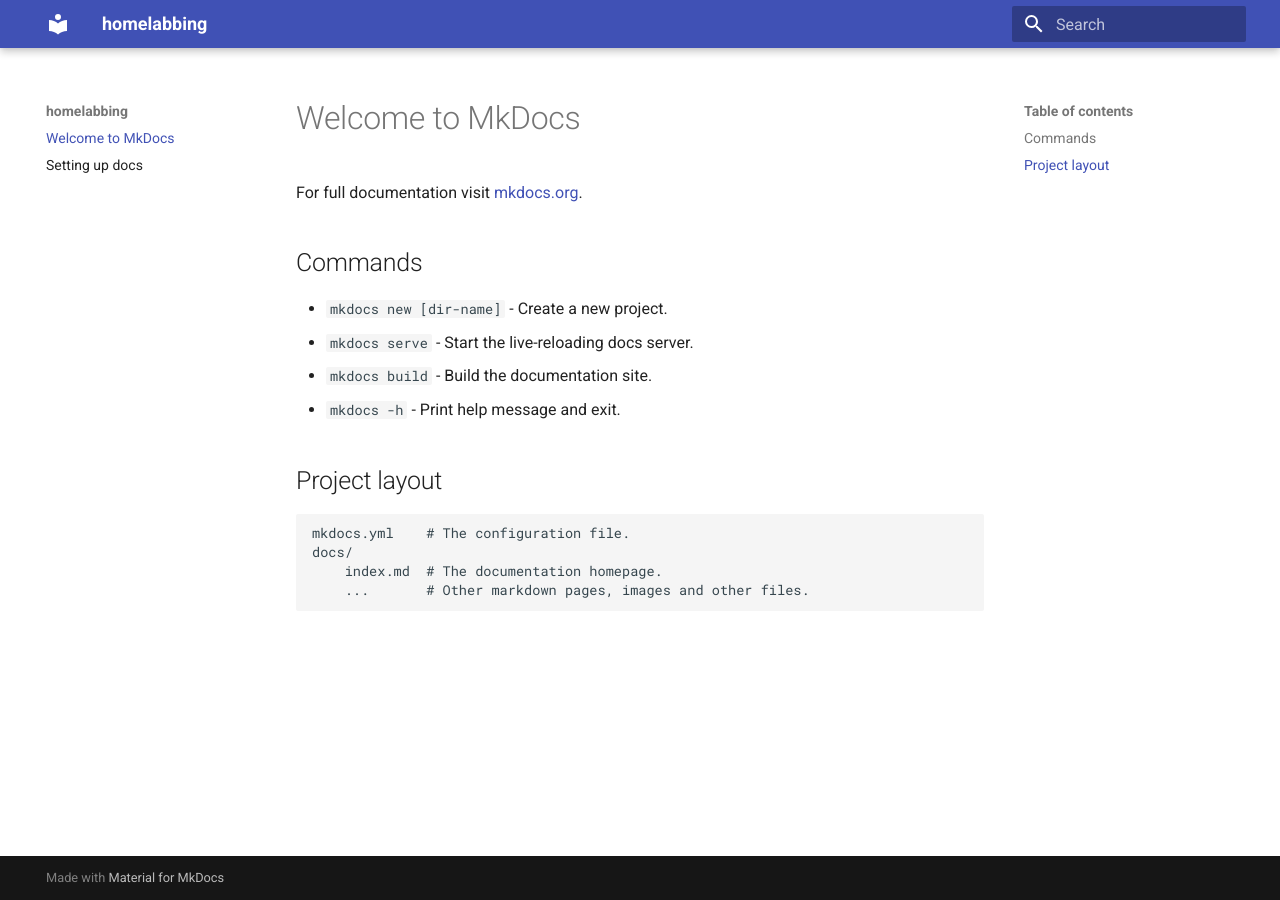
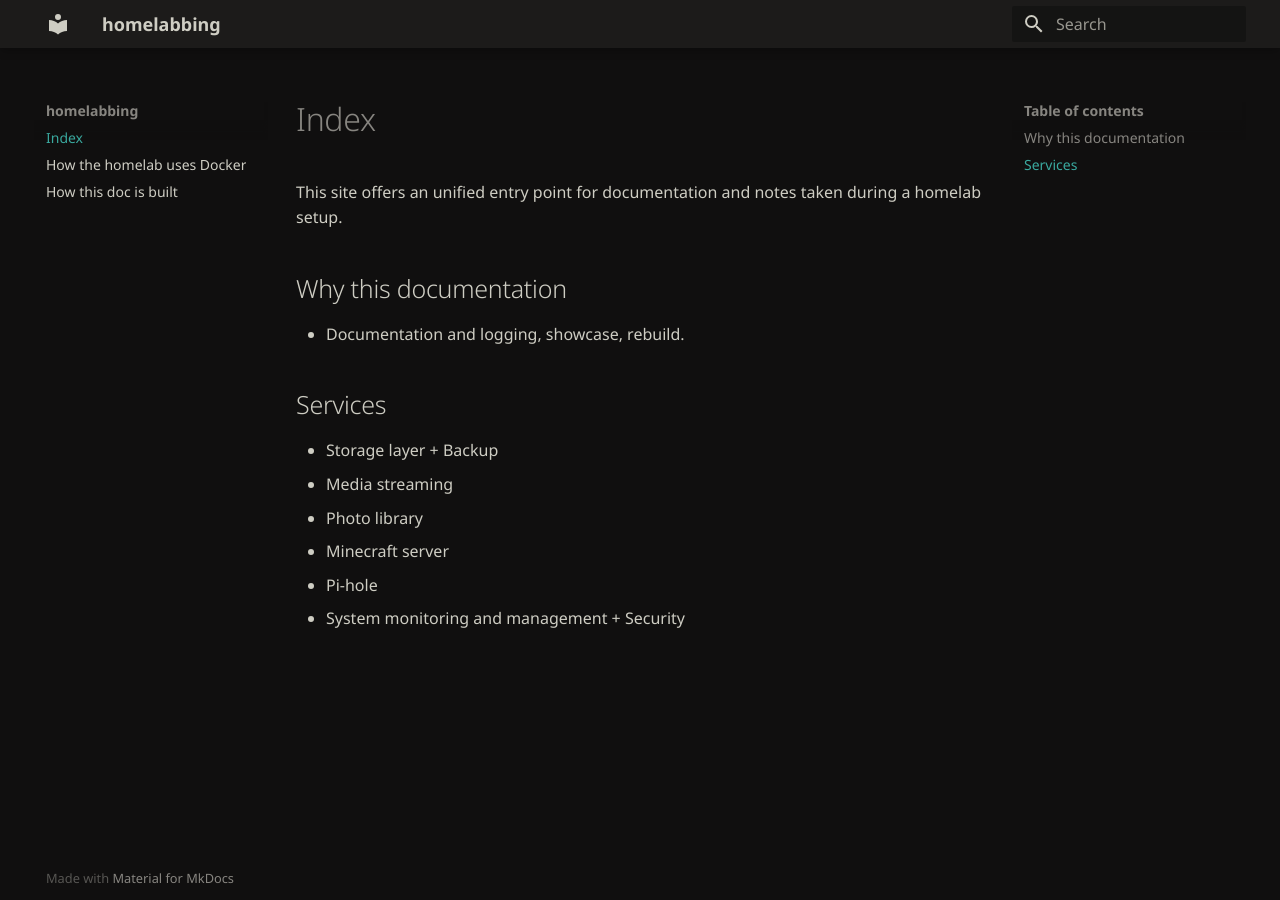
Before and after one commit to defectuoso/homelab, an MkDocs documentation site: the page built from docs/index.md, in a window 1280 px wide. Built offline with MkDocs 1.6.1 and Material for MkDocs 9.7.7, drawn with Linux system fonts in a browser that asks for light colours.

Commit message:
Installation and MC Server

````diff
--- /dev/null
+++ b/docs/how_to_doc.md
@@ -0,0 +1,38 @@
+
+# How this doc is built
+
+Documentation is written using `mkdocs` and `mkdocs-material`; the site can be served with `mkdocs serve`, with the Python env synced. All documentation is written in a separate git branch `gh-pages`, which allows for static serving using GitHub Pages.
+
+??? question "How do git branches work?"
+
+    Each branch is a different version of the repo. With branch changes, git replaces files in the working directory to match the branch. This means files are added or removed automatically, pulled from the internal database.
+
+mkdocs can [automatically compile and push to Pages](https://www.mkdocs.org/user-guide/deploying-your-docs/). The `docs/` dir and `mkdocs.yml` lives in the `master` source branch, and the `mkdocs gh-deploy` command builds and commits to the `gh-pages` branch of GitHub.
+
+Ideally, all this documentation would follow a similar (simpler) approach to all this [Infrastructure as Code](https://en.wikipedia.org/wiki/Infrastructure_as_code)
+
+## `journal/` directory
+
+Este directorio es un cuaderno de bitácora. Contiene archivos `YYYY-MM-DD.md` que llevan el registro de los cambios aplicados sobre el sistema. Cada uno de estos archivos tiene la forma
+
+This directory is a logbook. It contains `YYYY-MM-DD.md` files that record the changes applied to the system. Each of these lines has the following form
+
+```markdown
+# YYYY-MM-DD
+
+## Overview
+
+Summary with the applied changes and the main reasong behind it.
+
+Also, a brief list of notes and todo things.
+
+## Details
+
+More thoughtful description of the procedure and steps taken. These are the traces we would use if we need to trace back changes, see the state of the system or know why we did something.
+
+## Snapshots
+
+Report any snapshot, to be able to identify snapshots themselves.
+```
+
+This reports are the traces we would use to recover the state of the system or the reason behind any change, so ensure all this is in the document at the moment of writing.
--- a/docs/index.md
+++ b/docs/index.md
@@ -1,17 +1,17 @@
-# Welcome to MkDocs
 
-For full documentation visit [mkdocs.org](https://www.mkdocs.org).
+# Index
 
-## Commands
+This site offers an unified entry point for documentation and notes taken during a homelab setup.
 
-* `mkdocs new [dir-name]` - Create a new project.
-* `mkdocs serve` - Start the live-reloading docs server.
-* `mkdocs build` - Build the documentation site.
-* `mkdocs -h` - Print help message and exit.
+## Why this documentation
 
-## Project layout
+- Documentation and logging, showcase, rebuild.
 
-    mkdocs.yml    # The configuration file.
-    docs/
-        index.md  # The documentation homepage.
-        ...       # Other markdown pages, images and other files.
+## Services
+
+- Storage layer + Backup
+- Media streaming
+- Photo library
+- Minecraft server
+- Pi-hole
+- System monitoring and management + Security
--- /dev/null
+++ b/docs/stylesheets/colors.css
@@ -0,0 +1,60 @@
+[data-md-color-scheme="flexoki-dark"] {
+
+  color-scheme: dark;
+
+  /* Base */
+  --md-default-bg-color:          #100F0F; /* black  — bg   */
+  --md-default-bg-color--light:   #1C1B1A; /* 950    — bg-2 */
+  --md-default-bg-color--lighter: #282726; /* 900    — ui   */
+  --md-default-bg-color--lightest:#343331; /* 850    — ui-2 */
+
+  --md-default-fg-color:          #CECDC3; /* 200    — tx   */
+  --md-default-fg-color--light:   #878580; /* 500    — tx-2 */
+  --md-default-fg-color--lighter: #575653; /* 700    — tx-3 */
+  --md-default-fg-color--lightest:#403E3C; /* 800    — ui-3, dividers */
+
+  --md-typeset-color: #CECDC3;
+
+  /* Header (primary) — using blue-400 (dark mode uses 400 values) */
+  --md-primary-fg-color:          #1C1B1A; /* bg-2, so header blends with bg */
+  --md-primary-fg-color--light:   #282726;
+  --md-primary-fg-color--dark:    #100F0F;
+  --md-primary-bg-color:          #CECDC3; /* tx — text on header */
+  --md-primary-bg-color--light:   rgba(206, 205, 195, 0.7);
+
+  /* Accent / interactive — cyan-400 */
+  --md-accent-fg-color:               #3AA99F;
+  --md-accent-fg-color--transparent:  rgba(58, 169, 159, 0.1);
+  --md-accent-bg-color:               #100F0F;
+
+  /* Links in content */
+  --md-typeset-a-color: #3AA99F;
+
+  /* Code blocks — slightly elevated from bg */
+  --md-code-bg-color: #1C1B1A; /* bg-2 */
+  --md-code-fg-color: #CECDC3; /* tx   */
+
+  /* Syntax highlighting — dark uses 400 values */
+  --md-code-hl-comment-color:     #575653; /* tx-3   — comments */
+  --md-code-hl-punctuation-color: #878580; /* tx-2   — punctuation, operators */
+  --md-code-hl-keyword-color:     #879A39; /* gr-400  — keywords */
+  --md-code-hl-string-color:      #3AA99F; /* cy-400  — strings */
+  --md-code-hl-function-color:    #DA702C; /* or-400  — functions */
+  --md-code-hl-constant-color:    #D0A215; /* ye-400  — constants */
+  --md-code-hl-number-color:      #8B7EC8; /* pu-400  — numbers */
+  --md-code-hl-variable-color:    #4385BE; /* bl-400  — variables, attributes */
+  --md-code-hl-operator-color:    #878580; /* tx-2    — operators */
+  --md-code-hl-name-color:        #CECDC3; /* tx      — identifiers */
+  --md-code-hl-special-color:     #CE5D97; /* ma-400  — language features */
+
+  /* Admonitions */
+  --md-admonition-bg-color:       #1C1B1A;
+  --md-admonition-fg-color:         #CECDC3
+
+  /* Footer */
+  --md-footer-bg-color:           #1C1B1A; /* bg-2 */
+  --md-footer-bg-color--dark:     #100F0F;
+  --md-footer-fg-color:           #CECDC3;
+  --md-footer-fg-color--light:    #878580;
+  --md-footer-fg-color--lighter:  #575653;
+}
--- a/mkdocs.yml
+++ b/mkdocs.yml
@@ -1,2 +1,19 @@
 site_name: homelabbing
-theme: material
+site_url: https://defectuoso.github.io/homelab/
+
+theme:
+  name: material
+
+  palette:
+    - scheme: flexoki-dark
+      primary: custom
+
+  font:
+    text: Noto Sans
+
+extra_css:
+  - stylesheets/colors.css
+
+markdown_extensions:
+   - admonition
+   - pymdownx.details
````
Also changed, not shown: docs/docker.md (added, +55 -0 lines), docs/setting-up-docs.md (deleted, +0 -16 lines), journal/2026-06-08_debian-install.md (added, +127 -0 lines), pyproject.toml (added, +9 -0 lines), readme.md (added, +2 -0 lines), 4 other files.
